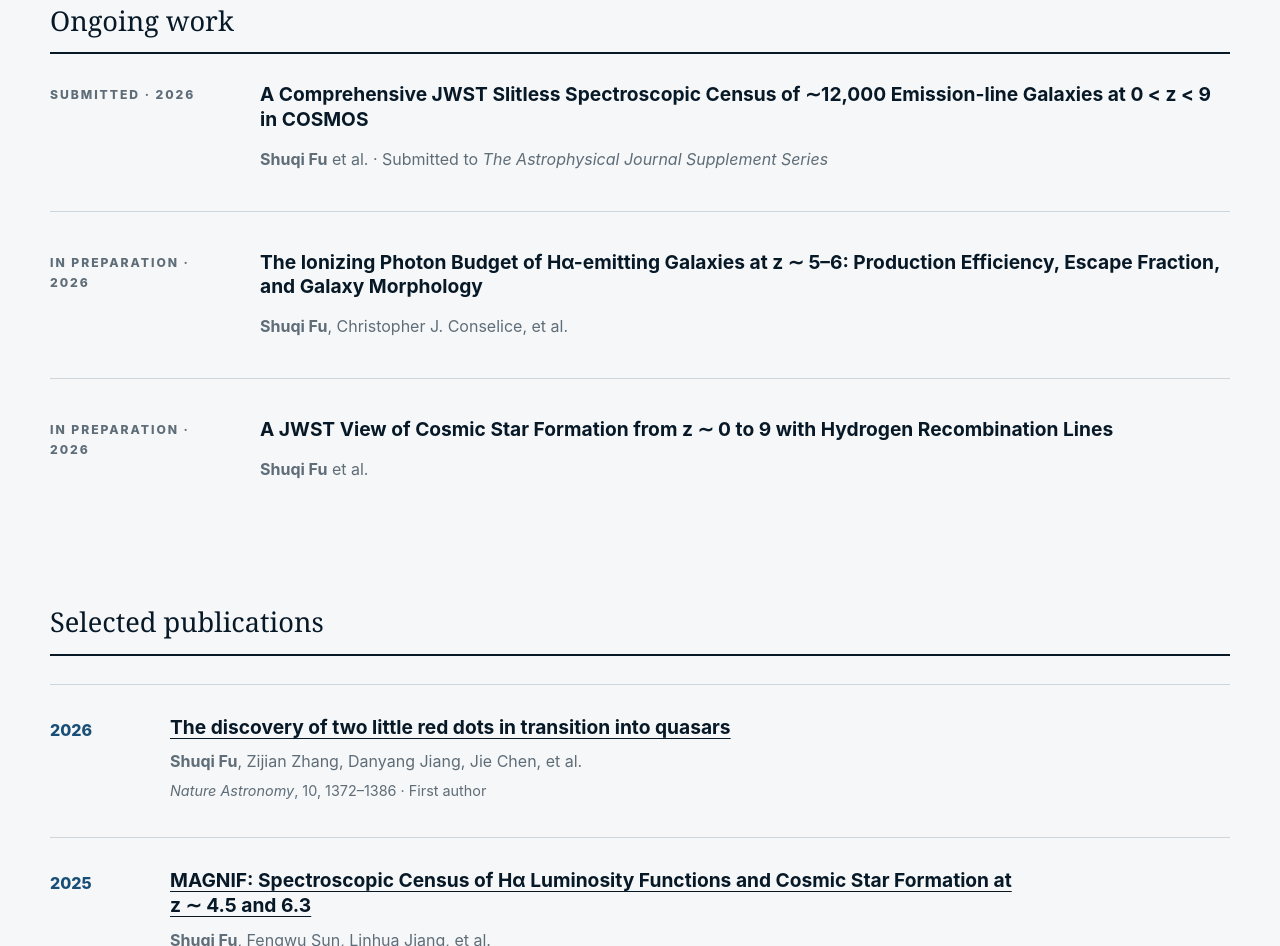
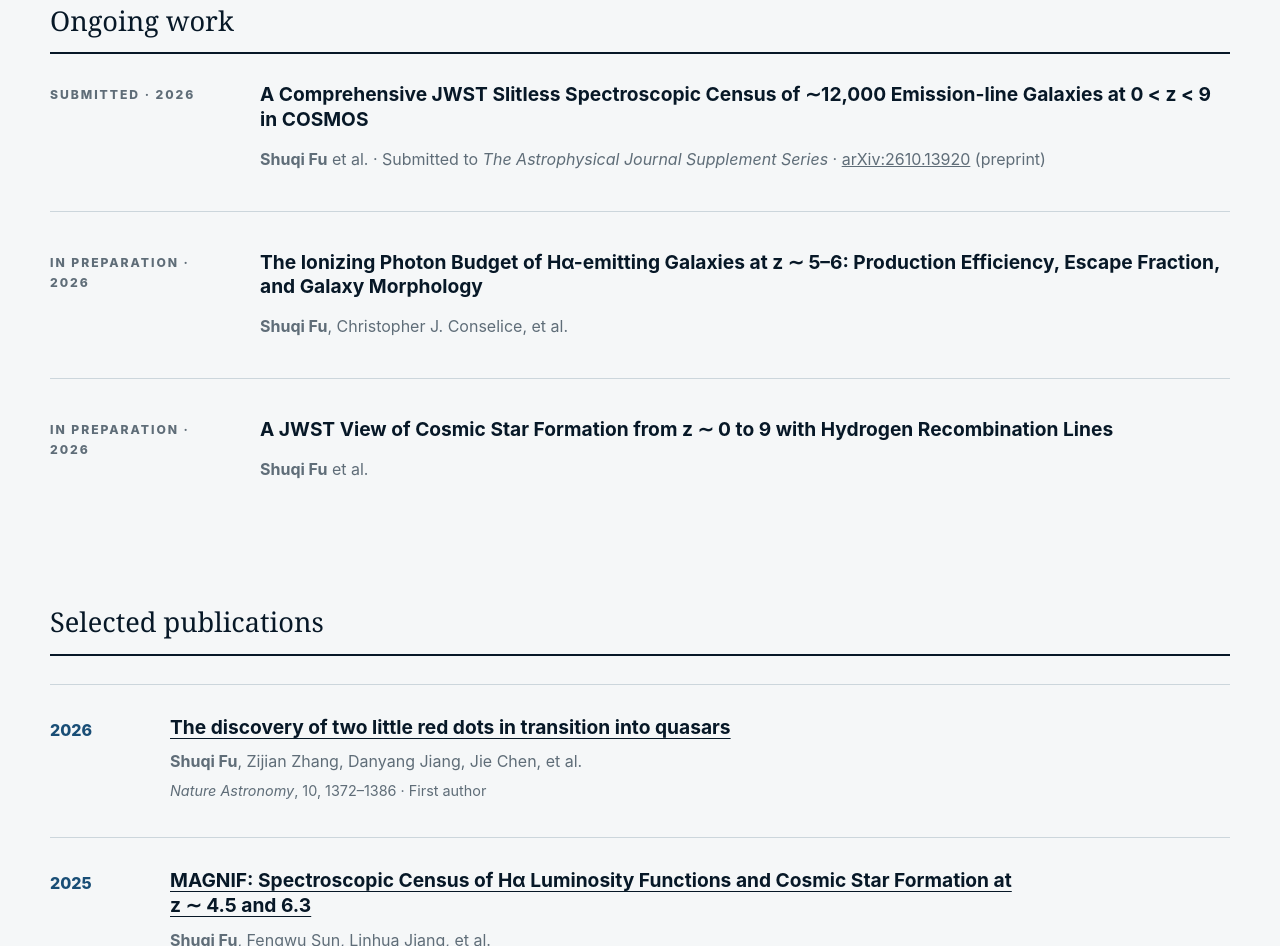
Before and after one commit to ShuqiFu2000/ShuqiFu2000.github.io, a plain HTML site: page index.html in a window 1280 px wide. Shown: the part 2293-3239 px from the top of the page. Drawn offline with Linux system fonts and the light colour scheme.

Commit message:
Add arXiv preprint link for COSMOS-3D census; retain ApJS submission status

```diff
--- a/index.html
+++ b/index.html
@@ -33,7 +33,7 @@
 
     <section id="work" class="section"><div class="section-heading"><div><p class="section-number">03</p><h2>Current Work &amp; Publications</h2></div><p>Ongoing first-author projects and published first- and second-author papers.</p></div>
       <div class="work-group"><h3 class="group-title">Ongoing work</h3><div class="work-list">
-        <article><p class="work-status">Submitted · 2026</p><div><h3>A Comprehensive JWST Slitless Spectroscopic Census of ∼12,000 Emission-line Galaxies at 0 &lt; z &lt; 9 in COSMOS</h3><p><strong>Shuqi Fu</strong> et al. · Submitted to <em>The Astrophysical Journal Supplement Series</em></p></div></article>
+        <article><p class="work-status">Submitted · 2026</p><div><h3>A Comprehensive JWST Slitless Spectroscopic Census of ∼12,000 Emission-line Galaxies at 0 &lt; z &lt; 9 in COSMOS</h3><p><strong>Shuqi Fu</strong> et al. · Submitted to <em>The Astrophysical Journal Supplement Series</em> · <a href="https://arxiv.org/abs/2610.13920">arXiv:2610.13920</a> (preprint)</p></div></article>
         <article><p class="work-status">In preparation · 2026</p><div><h3>The Ionizing Photon Budget of Hα-emitting Galaxies at z ∼ 5–6: Production Efficiency, Escape Fraction, and Galaxy Morphology</h3><p><strong>Shuqi Fu</strong>, Christopher J. Conselice, et al.</p></div></article>
         <article><p class="work-status">In preparation · 2026</p><div><h3>A JWST View of Cosmic Star Formation from z ∼ 0 to 9 with Hydrogen Recombination Lines</h3><p><strong>Shuqi Fu</strong> et al.</p></div></article>
       </div></div>
```
